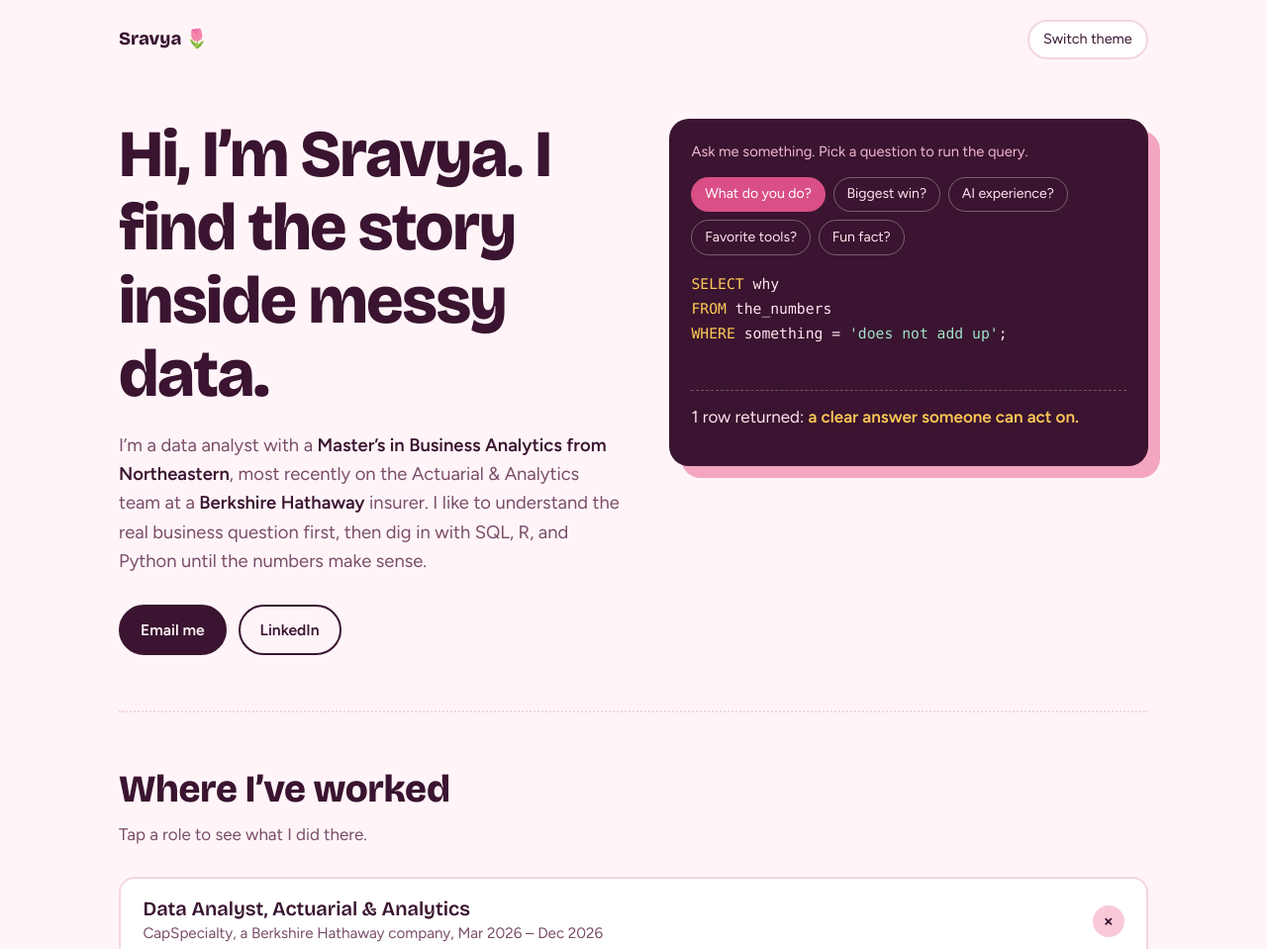
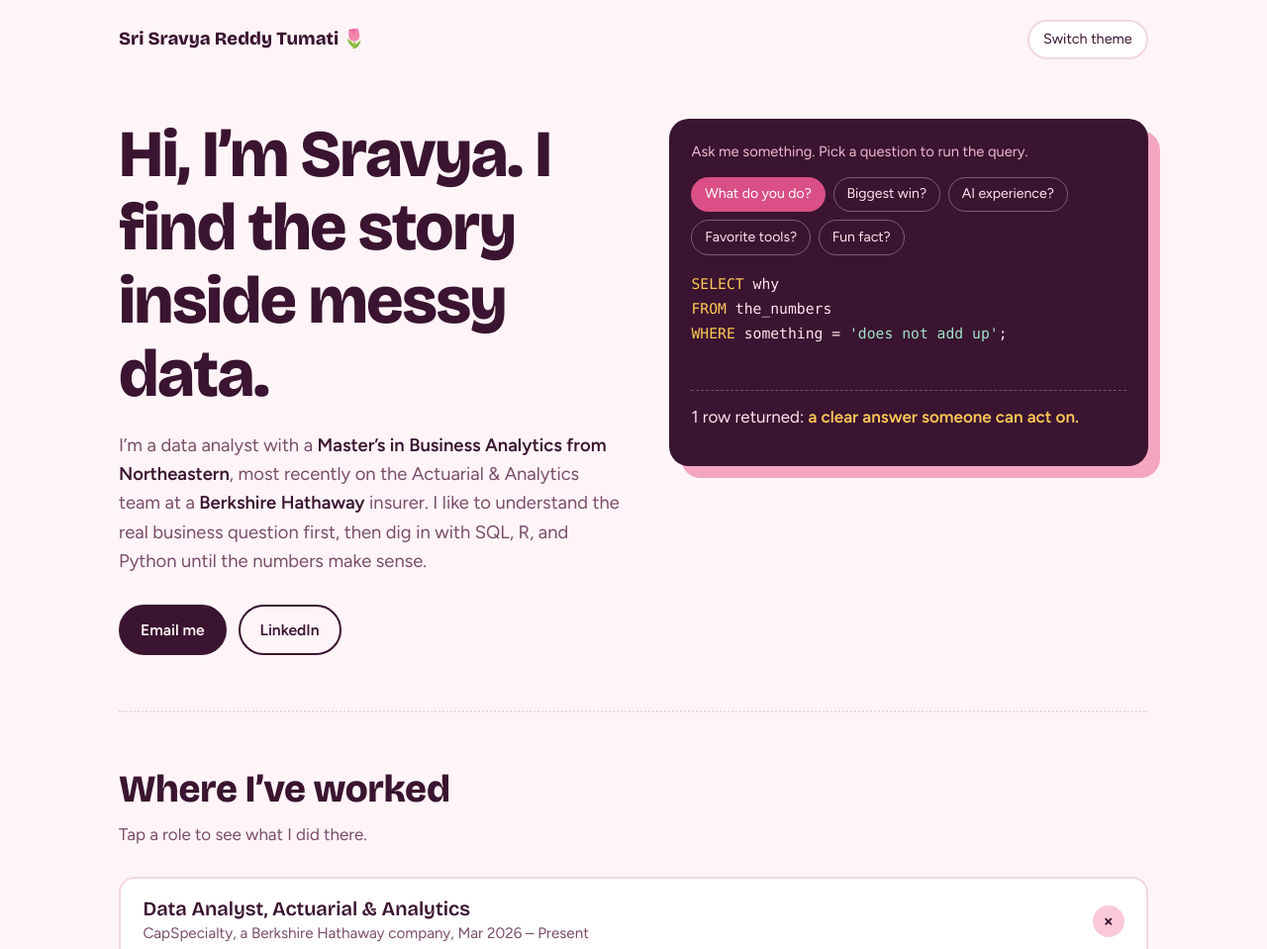
Before and after one commit to sravyareddytumati/sravyareddytumati.github.io, a plain HTML site: page index.html in a window 1280 px wide. Shown: the top 959 px of the page at 99% size. Drawn offline with nearby package versions, Linux system fonts and the light colour scheme.

Commit message:
Update index.html

```diff
--- a/index.html
+++ b/index.html
@@ -116,7 +116,7 @@ footer{padding:2rem 0 3rem;color:var(--soft);font-size:.9rem}
 <body>
 <main class="wrap">
   <div class="top">
-    <span class="name">Sravya 🌷</span>
+    <span class="name">Sri Sravya Reddy Tumati 🌷</span>
     <button class="theme" id="theme" aria-label="Switch color theme">Switch theme</button>
   </div>
 
@@ -149,7 +149,7 @@ footer{padding:2rem 0 3rem;color:var(--soft);font-size:.9rem}
     <p class="lede">Tap a role to see what I did there.</p>
 
     <div class="job" data-open="true">
-      <button aria-expanded="true"><span><h3>Data Analyst, Actuarial &amp; Analytics</h3><span class="meta">CapSpecialty, a Berkshire Hathaway company, Mar 2026 – Dec 2026</span></span><span class="plus" aria-hidden="true">+</span></button>
+      <button aria-expanded="true"><span><h3>Data Analyst, Actuarial &amp; Analytics</h3><span class="meta">CapSpecialty, a Berkshire Hathaway company, Mar 2026 – Present</span></span><span class="plus" aria-hidden="true">+</span></button>
       <div class="body">
         <p>A big part of my job was making sure new AI tools could be trusted before anyone relied on them. One read financial statements and pulled out the important details, another worked on Environmental insurance data. I put them through hundreds of real-world scenarios and flagged anything that didn’t match what the business expected.</p>
         <p>When my team was stretched thin, I took over the testing for one AI project from start to finish. I kept IT and leadership in the loop on every issue, and the launch went out on time.</p>
```
